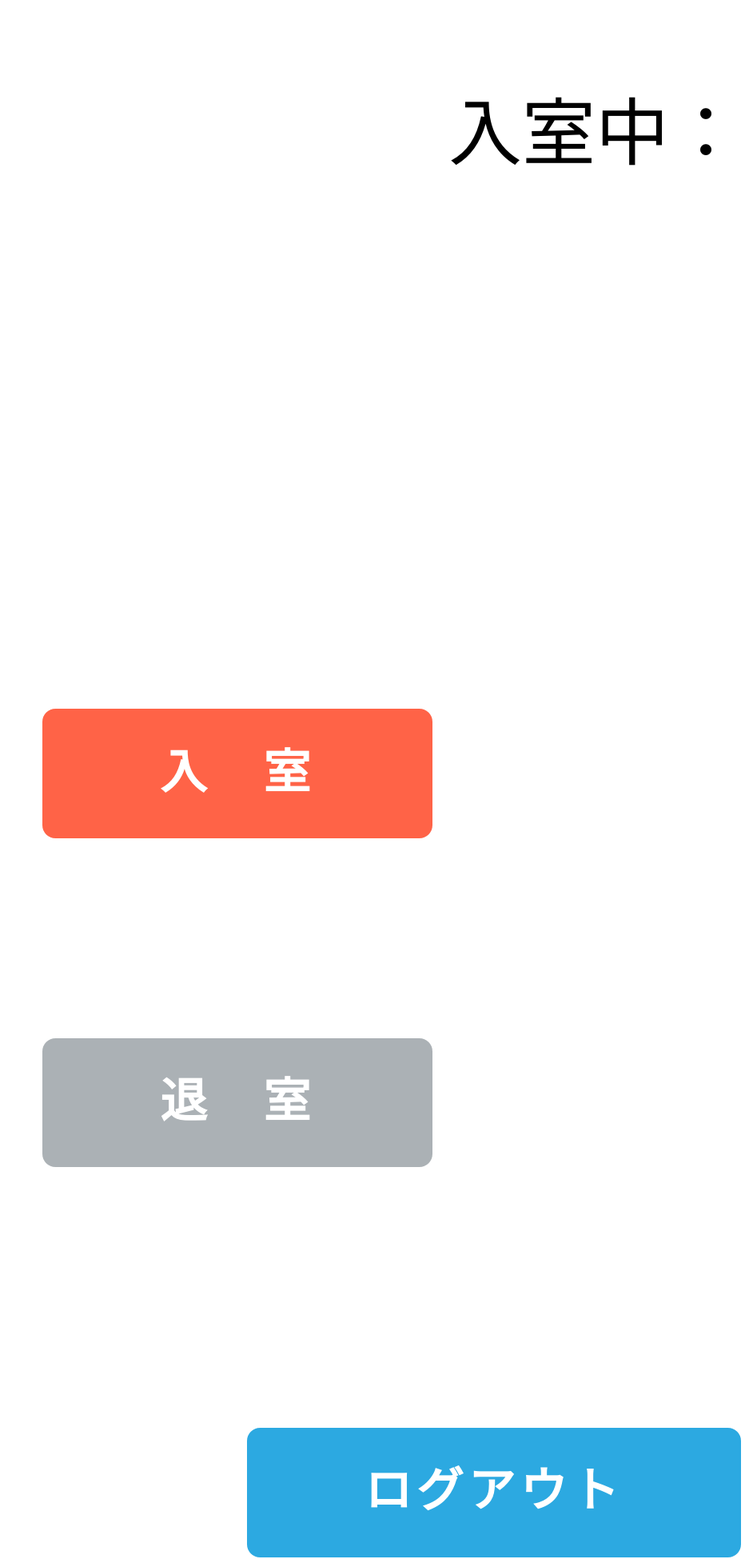
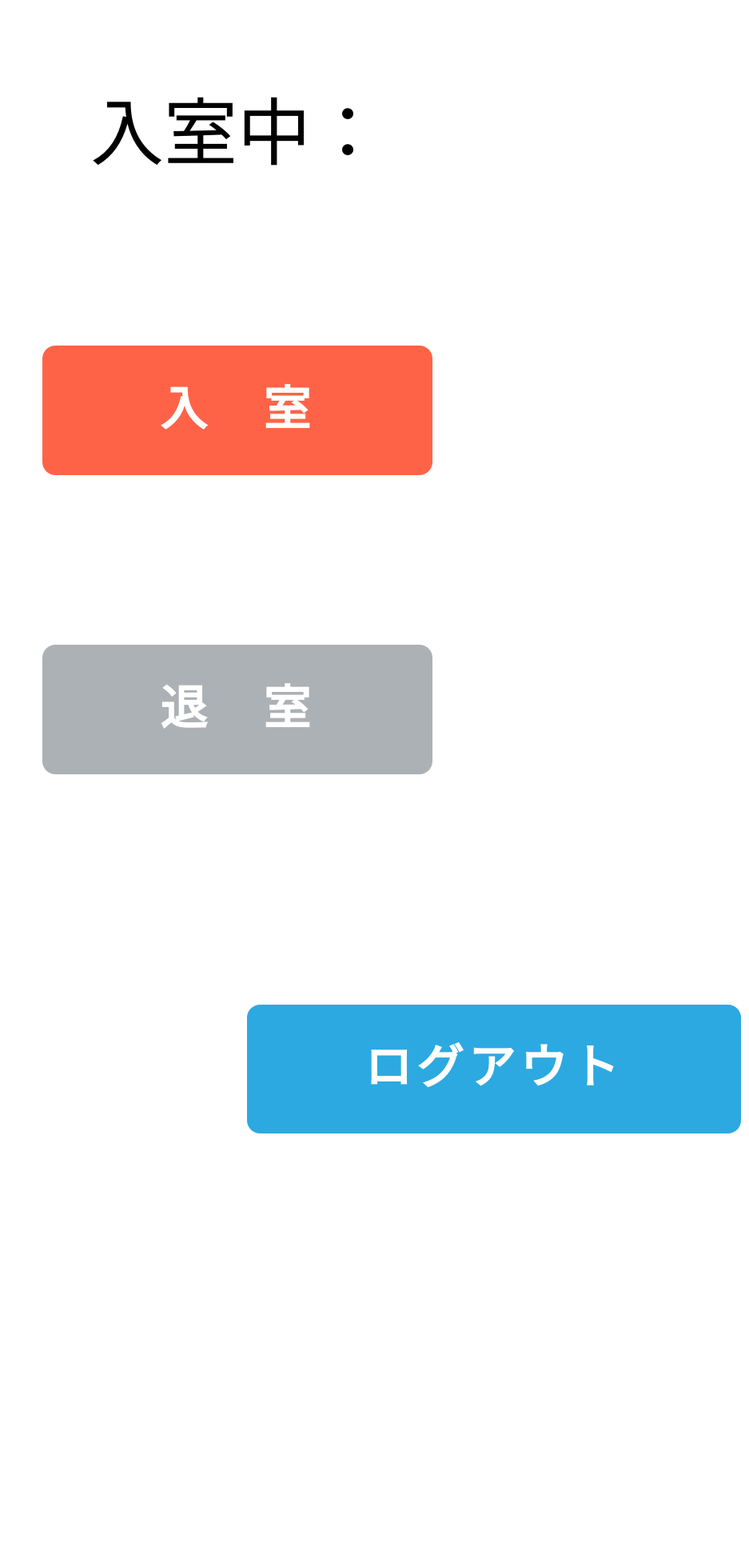
Before and after one commit to f-ryu/ICT_room, a Django app: page / in a window 1280 px wide. Shown: the whole page at 80% size, without its empty margins (343-1280 px from the left). After the commit the page ends 1417 px from the top, so only its background shows below. Run offline with Django 3.2, Linux system fonts and the light colour scheme.

Commit message:
html等を変更

```diff
--- a/djangoProject3/settings.py
+++ b/djangoProject3/settings.py
@@ -25,7 +25,8 @@
 # SECURITY WARNING: don't run with debug turned on in production!
 DEBUG = True
 
-ALLOWED_HOSTS = []
+ALLOWED_HOSTS = ['.ngrok.io']
+# ALLOWED_HOSTS = []
 
 
 # Application definition
--- a/templates/exit_confirmation.html
+++ b/templates/exit_confirmation.html
@@ -4,7 +4,7 @@
 <head>
     <meta charset="UTF-8">
     <title>退室確認</title>
-    <link rel="stylesheet" href="{% static "css/out_confirmation_style.css" %}"/>
+    <link rel="stylesheet" href="{% static "css/exit_confirmation_style.css" %}"/>
     <style media="screen">
         .text{
             position: relative;
--- a/templates/home.html
+++ b/templates/home.html
@@ -8,20 +8,20 @@
     <style media="screen">
         .inbtn{
             position: relative;
-            top: 15cm;
+            top: 3cm;
         }
         .outbtn{
             position: relative;
-            top: 21.5cm;
+            top: 8.5cm;
         }
         .log-outbtn{
             position: relative;
-            top: 30cm;
+            top: 16cm;
         }
         </style>
 </head>
 <body>
-<div style="text-align: right">
+<div style="text-align: center">
     <p>入室中：{{ room }}</p>
 </div>
 <div class="inbtn" style="text-align: center">
```
Also changed, not shown: static/js/app.js (+6 -4 lines), templates/qr_reading.html (+7 -2 lines), static/css/exit_confirmation_style.css (renamed from static/css/out_confirmation_style.css), 3 other files.
